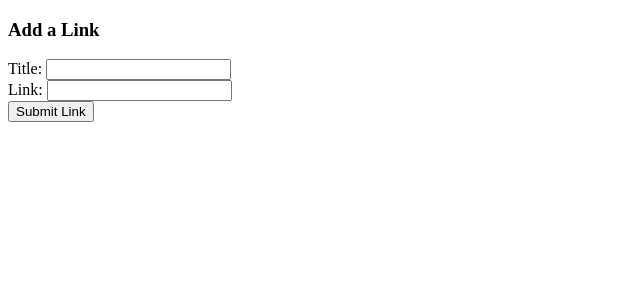
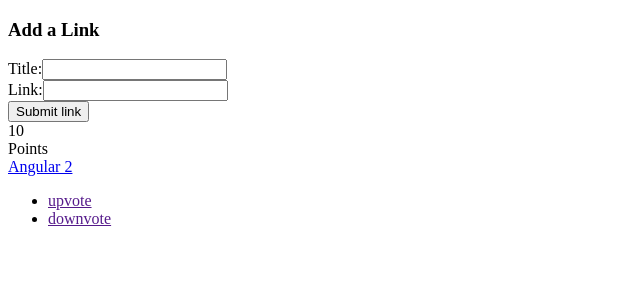
Before and after one commit to Knighton910/angular2_reddit, an Angular app: page / in a window 1280 px wide. Shown: the top 300 px of the page, without its empty margins (0-640 px from the left). Built offline with nearby package versions, Linux system fonts and the light colour scheme.

Commit message:
article component, html beefup

```diff
--- a/src/app/app.component.html
+++ b/src/app/app.component.html
@@ -1,20 +1,18 @@
-<form class='ui large form segment'>
-  <h3 class='ui header'>Add a Link </h3>
+<form class="ui large form segment"> <h3 class="ui header">Add a Link</h3>
 
-  <div class='field'>
-    <label for='title'>Title: </label>
-    <input name = 'title' #newtitle>
+  <div class="field">
+    <label for="title">Title:</label>
+    <input name="title" #newtitle> <!-- changed -->
   </div>
 
-  <div class='field'>
-    <label for ='link'>Link: </label>
-    <input name='link' #newlink>
-  </div>
+  <div class="field">
+    <label for="link">Link:</label>
+    <input name="link" #newlink> <!-- changed --> </div>
 
-  <!-- button functionality -->
-  <button (click)='addArticle(newtitle, newlink)'
-                    class='ui positive right floated button'>
-        Submit Link
-  </button>
+  <!-- added this button -->
+  <button (click)="addArticle(newtitle, newlink)" class="ui positive right floated button">
+    Submit link </button>
 
 </form>
+
+<app-article></app-article>
--- a/src/app/app.module.ts
+++ b/src/app/app.module.ts
@@ -4,10 +4,12 @@ import { FormsModule } from '@angular/forms';
 import { HttpModule } from '@angular/http';
 
 import { AppComponent } from './app.component';
+import { ArticleComponent } from './article/article.component'
 
 @NgModule({
   declarations: [
-    AppComponent
+    AppComponent,
+    ArticleComponent
   ],
   imports: [
     BrowserModule,
--- /dev/null
+++ b/src/app/article/article.component.html
@@ -0,0 +1,30 @@
+<div class="four wide column center aligned votes">
+    <div class="ui statistic">
+        <div class="value">
+            {{votes}}
+        </div>
+        <div class="label">
+            Points
+        </div>
+    </div>
+</div>
+
+<div class="twelve wide column">
+    <a class="ui large header" href="{{ link }}">
+        {{ title }}
+    </a>
+    <ul class="ui big horizontal list voters">
+        <li class="item">
+            <a href (click)="voteUp()">
+                <i class="arrow up icon"></i>
+                    upvote
+            </a>
+        </li>
+        <li class="item">
+            <a href (click)="voteDown()">
+                <i class="arrow down icon"></i>
+                    downvote
+            </a>
+        </li>
+    </ul>
+</div>
--- /dev/null
+++ b/src/app/article/article.component.ts
@@ -0,0 +1,34 @@
+import { Component, OnInit } from '@angular/core';
+
+@Component({
+  selector: 'app-article',
+  templateUrl: './article.component.html',
+  styleUrls: ['./article.component.css'],
+  host: {
+    class: 'row'
+  }
+})
+
+export class ArticleComponent implements OnInit {
+  votes: number
+  title: string
+  link: string
+
+  constructor() {
+    this.title = 'Angular 2'
+    this.link = 'http://angular.io'
+    this.votes = 10
+  }
+
+  voteUp() {
+    this.votes += 1
+  }
+
+  voteDown() {
+    this.votes -= 1
+  }
+
+  ngOnInit() {
+  }
+
+}
```
Also changed, not shown: src/app/article/article.component.css (added), 1 other file (tests, documents, lock files or other folders).
